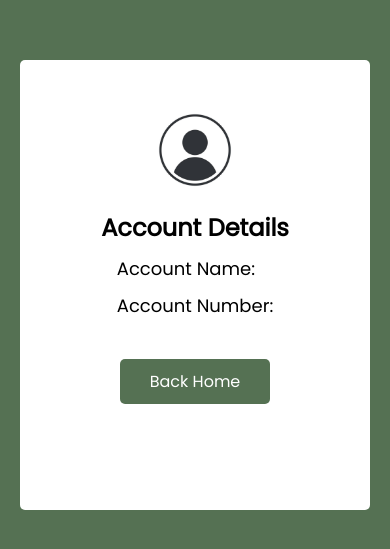
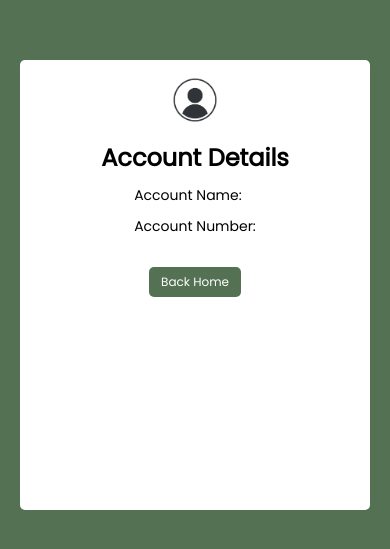
Before and after one commit to Noka93/Nuban-Checker, a React (Vite) app: page /profile in a window 390 px wide. Shown: the part 137-686 px from the top of the page. Built offline with nearby package versions, Linux system fonts and the light colour scheme.

Commit message:
media query

```diff
--- a/src/pages/profile.css
+++ b/src/pages/profile.css
@@ -36,7 +36,17 @@
 	font-weight: 600;
 }
 
-/* @media (max-width: 480px) {
+@media (max-width: 600px) {
+	.profile {
+		padding: 10px;
+	}
+
+	.profile button {
+		padding: 8px 15px;
+	}
+}
+
+@media (max-width: 480px) {
 	.profile img {
 		height: 60px;
 		width: 60px;
@@ -52,13 +62,3 @@
 		font-size: 14px;
 	}
 }
-
-@media (max-width: 768px) {
-	.profile {
-		padding: 10px;
-	}
-
-	.profile button {
-		padding: 8px 15px;
-	}
-} */
```
